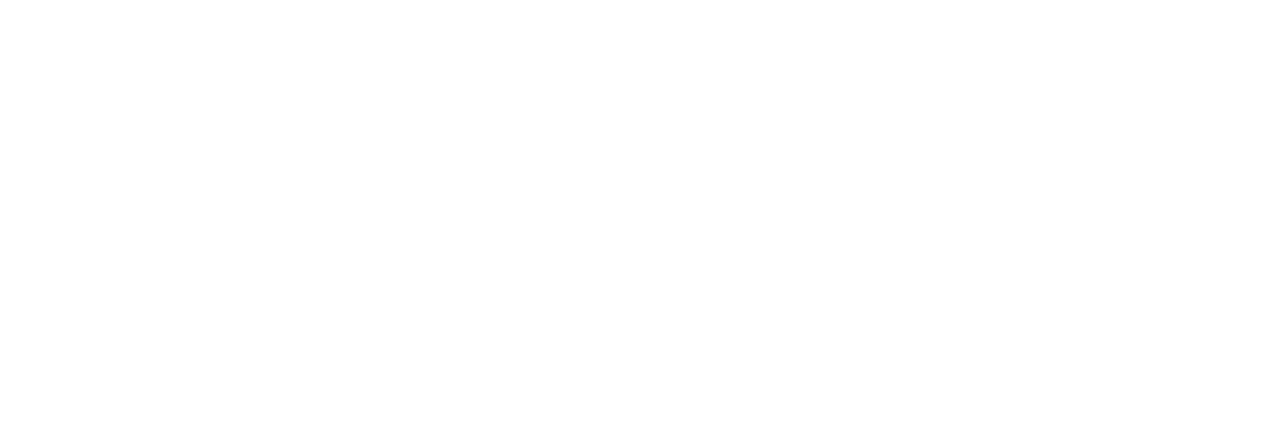
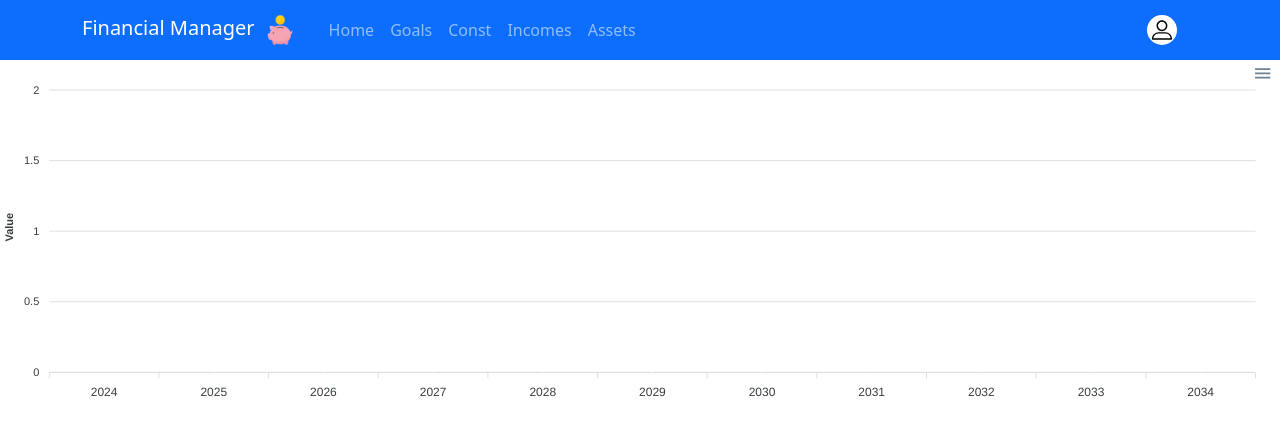
Before and after one commit to andrej286/finance_manager_ui, a React (Create React App) app: page /capital in a window 1280 px wide. Before the commit this address had no page. Shown: the top 436 px of the page. Built offline with nearby package versions, Linux system fonts and the light colour scheme; no server answers.

Commit message:
Changed properties for the asset model, added placeholder charts for the capital and invest calculators

```diff
--- a/src/pages/assets-screen/assets-table.jsx
+++ b/src/pages/assets-screen/assets-table.jsx
@@ -1,6 +1,7 @@
 import React, {useCallback} from 'react';
 import styled from "styled-components";
 import {deleteAsset} from "../../api/http-utils/assets";
+import {OverlayTrigger, Tooltip} from "react-bootstrap";
 
 const StyledTable = styled.table`
   border-collapse: collapse;
@@ -55,16 +56,27 @@
     <StyledTable>
       <thead>
       <StyledTableRow>
-        <StyledTableHeader>Description</StyledTableHeader>
+        <StyledTableHeader>Name</StyledTableHeader>
         <StyledTableHeader>Value</StyledTableHeader>
+        <StyledTableHeader>Date of Acquirement</StyledTableHeader>
+        <StyledTableHeader>Interest rate</StyledTableHeader>
         <StyledTableHeader>Action</StyledTableHeader>
       </StyledTableRow>
       </thead>
       <tbody>
       {assets.map((asset) => (
         <StyledTableRow key={asset.id}>
-          <StyledTableCell>{asset.description}</StyledTableCell>
+          <StyledTableCell>
+            {asset.name}
+            {asset.description &&
+              <OverlayTrigger key="top" placement="top" overlay={<Tooltip>{asset.description}</Tooltip>}>
+                <span>ℹ️</span>
+              </OverlayTrigger>
+            }
+          </StyledTableCell>
           <StyledTableCell>{asset.value}</StyledTableCell>
+          <StyledTableCell>{asset.dateOfAcquirement}</StyledTableCell>
+          <StyledTableCell>{asset.interestRate}</StyledTableCell>
           <StyledTableCell>
             <button onClick={() => handleDeleteAsset(asset.id)}>Delete</button>
           </StyledTableCell>
--- /dev/null
+++ b/src/pages/calculators/capital/capital.jsx
@@ -0,0 +1,57 @@
+import React, {useEffect, useState} from 'react';
+import ReactApexChart from 'react-apexcharts';
+import {fetchAssets} from "../../../api/http-utils/assets";
+import {FinanceNavbar} from "../../../components/finance-navbar";
+
+const Capital = () => {
+
+  const [assets, setAssets] = useState([]);
+
+  const fetchAndSetAssets = async () => {
+    const data = await fetchAssets();
+    setAssets(data);
+  };
+
+  useEffect(() => {
+    fetchAndSetAssets();
+  }, []);
+
+  const currentYear = new Date().getFullYear();
+  const years = Array.from({ length: 11 }, (_, i) => currentYear + i);
+  const assetValues = years.map(year =>
+    assets.reduce((total, asset) => (new Date(asset.dateOfAcquirement).getFullYear() <= year ? total + asset.value : total), 0)
+  );
+
+  const chartData = [{
+    name: 'Assets',
+    data: assetValues
+  }];
+
+  const options = {
+    chart: {
+      type: 'bar',
+      height: '100%'
+    },
+    xaxis: {
+      categories: years.map(year => `${year}`)
+    },
+    yaxis: {
+      title: {
+        text: 'Value'
+      }
+    }
+  };
+
+  // TODO: 5/5/2024 : add an input field to let the user chose how many years to look into the future for the graph, \
+  //  add text as a description to the calculator, add a link button to the assets section and say add more assets here,
+  //  afterwords add calculations for the interest rate(weather positive or negative)
+
+  return (
+    <>
+      <FinanceNavbar />
+      <ReactApexChart options={options} series={chartData} type="bar" height={350} />
+    </>
+  );
+};
+
+export default Capital;
--- a/src/pages/calculators/earnings/earnings.jsx
+++ b/src/pages/calculators/earnings/earnings.jsx
@@ -51,6 +51,9 @@
     fetchAndSetIncome()
   }, []);
 
+  // TODO: 5/5/2024 : Create an input field to indicate the starting capital(first value) that the chart should have,
+  //  add a link button to the incomes section and say go here to add more incomes, add a list(<ListGroup> from react bootstrap)
+  //  which will display the incomes that were taken into account while creating this chart, also add calculation for the interest rate
   return (
     <>
       <FinanceNavbar/>
--- a/src/pages/calculators/earnings/util.js
+++ b/src/pages/calculators/earnings/util.js
@@ -1,10 +1,5 @@
 
 export const getMonthlyTotal = (incomes) => {
-
-  // TODO: 3/16/2024 : Increase by the income of the previus years from the
-  //  starting point of the user, after that subtract the costs and the goals,
-  //  add option for adding an option to enable the assets in the calculation
-  //  as the initial capital. Consider moving the calculation to the backend
 
   const monthlyTotal = Array(12).fill(0);
 
--- /dev/null
+++ b/src/pages/calculators/invest/invest.jsx
@@ -0,0 +1,64 @@
+import React from 'react';
+import ReactApexChart from 'react-apexcharts';
+import { FinanceNavbar } from "../../../components/finance-navbar";
+
+const Invest = () => {
+  const data = {
+    optimistic: [30, 40, 35, 50, 49, 60, 70, 91, 125],
+    pessimistic: [20, 30, 25, 40, 39, 50, 60, 71, 105],
+    realistic: [25, 35, 30, 45, 44, 55, 65, 86, 120],
+    years: [2023, 2024, 2025, 2026, 2027, 2028, 2029, 2030, 2031]
+  };
+
+  const options = {
+    chart: {
+      height: '100%',
+      type: 'line',
+      zoom: {
+        enabled: false
+      }
+    },
+    xaxis: {
+      categories: data.years,
+    },
+    yaxis: {
+      title: {
+        text: 'Value'
+      }
+    },
+    title: {
+      text: 'Investing Strategies',
+      align: 'center',
+      style: {
+        fontSize: '20px'
+      }
+    }
+  };
+
+  const series = [
+    {
+      name: 'Optimistic',
+      data: data.optimistic
+    },
+    {
+      name: 'Pessimistic',
+      data: data.pessimistic
+    },
+    {
+      name: 'Realistic',
+      data: data.realistic
+    }
+  ];
+
+  // TODO: 5/5/2024 Create 3 options for investing(all three of them have 3 values for optimistic, pessimistic and realistic),
+  //  and create a forth option for custom where the user can set his own pessimistic, realistic and optimistic values to display on the chart.
+
+  return (
+    <>
+      <FinanceNavbar />
+      <ReactApexChart options={options} series={series} type="line" height={350} />
+    </>
+  );
+};
+
+export default Invest;
--- a/src/pages/costs-screen/add-cost-form.jsx
+++ b/src/pages/costs-screen/add-cost-form.jsx
@@ -42,8 +42,7 @@
         </Modal.Header>
         <Modal.Body>
           <Form>
-            <Form.Group controlId="costType">
-              <Form.Group controlId="name">
+            <Form.Group controlId="name">
                 <Form.Label>Name of Cost</Form.Label>
                 <Form.Control
                   type="text"
@@ -52,7 +51,8 @@
                   onChange={handleChange}
                 />
               </Form.Group>
-              <Form.Label>Type:</Form.Label>
+            <Form.Group controlId="costType">
+             <Form.Label>Type:</Form.Label>
               <Form.Control
                 as="select"
                 name="costType"
--- a/src/pages/costs-screen/edit-cost-form.jsx
+++ b/src/pages/costs-screen/edit-cost-form.jsx
@@ -25,7 +25,7 @@
               <Form.Label>Type:</Form.Label>
               <Form.Control
                 as="select"
-                name="goalType"
+                name="costType"
                 value={cost.costType}
                 onChange={onChange}
               >
--- a/src/pages/home/index.jsx
+++ b/src/pages/home/index.jsx
@@ -3,7 +3,7 @@
 import { fetchAccessToken } from '../../api/http-utils/auth';
 import { FinanceNavbar } from '../../components/finance-navbar';
 import { Card, Button, Col, Container, Row } from 'react-bootstrap';
-import { EARNINGS_PAGE } from '../../routes';
+import {CAPITAL_PAGE, EARNINGS_PAGE, INVEST_PAGE} from '../../routes';
 
 const Home = () => {
   const location = useLocation();
@@ -49,7 +49,7 @@
                 <Card.Text style={{ height: '10rem' }}>
                   This can be the capital calculator(calculates the assets of a given year, accumulating)
                 </Card.Text>
-                <Link to={EARNINGS_PAGE.path}>
+                <Link to={CAPITAL_PAGE.path}>
                   <Button variant="primary">Go to Calculator</Button>
                 </Link>
               </Card.Body>
@@ -63,7 +63,7 @@
                 <Card.Text style={{ height: '10rem' }}>
                   This can be the invest calculator, similar to the earning calculator, but will be given some investing options and you can calculate the capital you will have if you invest this much now in this fund or option
                 </Card.Text>
-                <Link to={EARNINGS_PAGE.path}>
+                <Link to={INVEST_PAGE.path}>
                   <Button variant="primary">Go to Calculator</Button>
                 </Link>
               </Card.Body>
--- a/src/routes.js
+++ b/src/routes.js
@@ -5,6 +5,8 @@
 import {IncomesScreen} from "./pages/incomes-screen";
 import {AssetsScreen} from "./pages/assets-screen";
 import {Earnings} from "./pages/calculators/earnings/earnings";
+import Capital from "./pages/calculators/capital/capital";
+import Invest from "./pages/calculators/invest/invest";
 
 export const START_PAGE = {
   component: <StartScreen />,
@@ -34,6 +36,14 @@
   component: <Earnings />,
   path: '/earnings'
 }
+export const CAPITAL_PAGE = {
+  component: <Capital />,
+  path: '/capital'
+}
+export const INVEST_PAGE = {
+  component: <Invest />,
+  path: '/invest'
+}
 
 export const ALL_PAGES = [
   START_PAGE,
@@ -43,4 +53,6 @@
   INCOMES_PAGE,
   ASSETS_PAGE,
   EARNINGS_PAGE,
+  CAPITAL_PAGE,
+  INVEST_PAGE
 ]
```
Also changed, not shown: src/pages/assets-screen/add-asset-form.jsx (+32 -0 lines).
